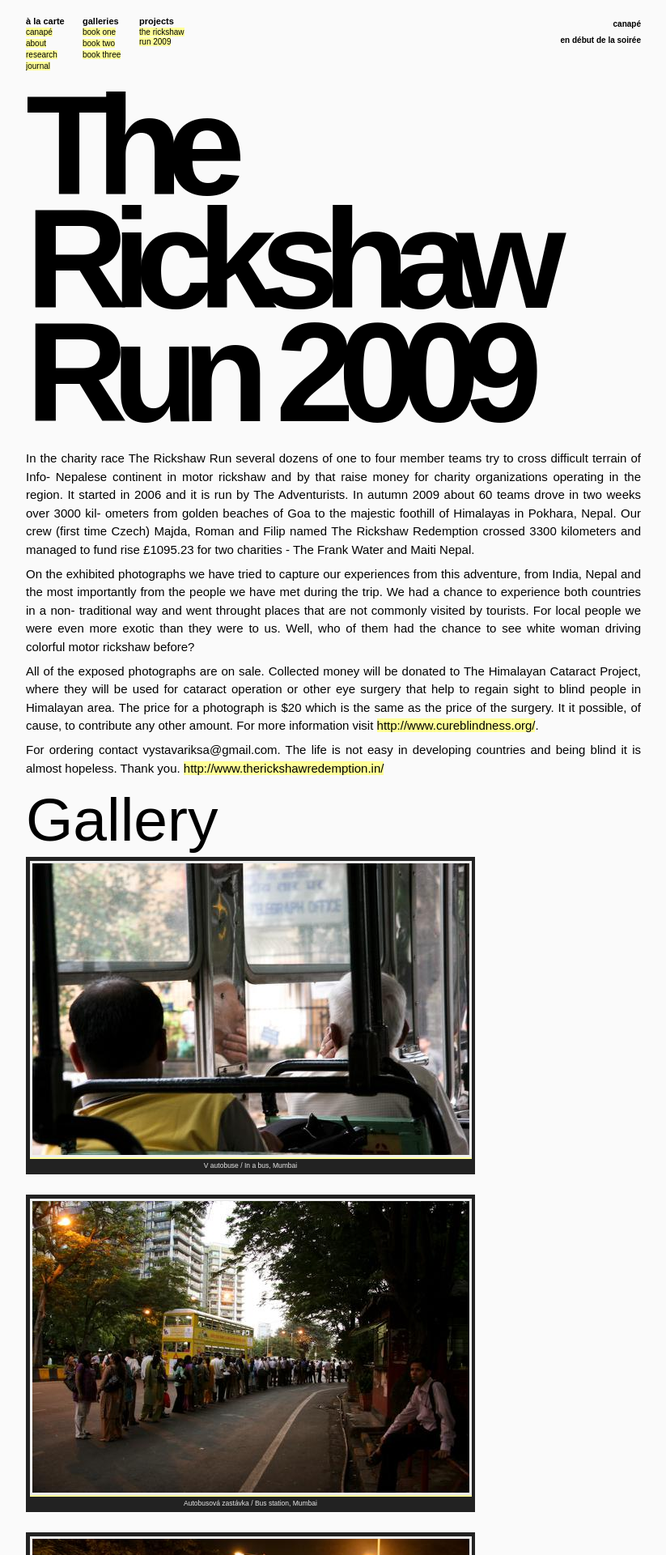
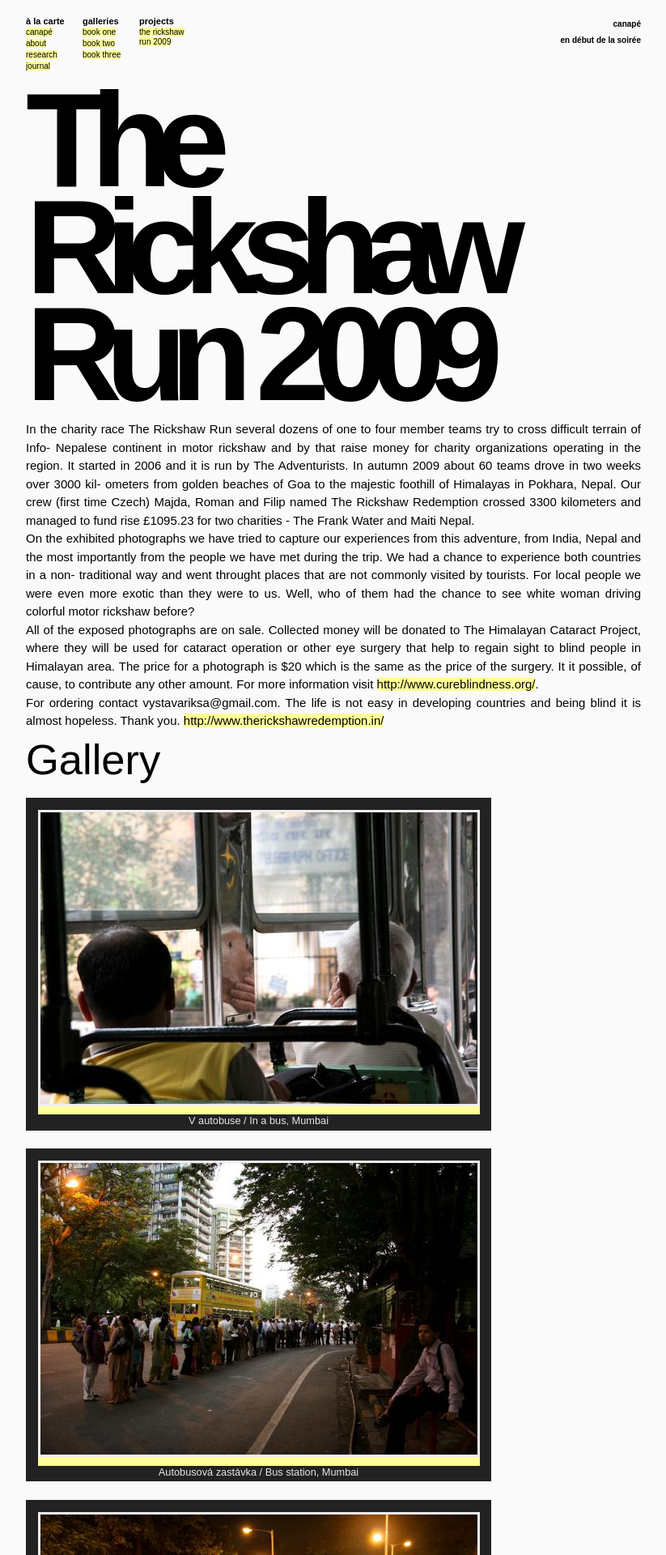
Before and after one commit to fikovnik/fikovnik.github.com, a Jekyll site: the page built from canape/projects/the-rickshaw-run-2009.md, in a window 1280 px wide. Shown: the top 1920 px of the page at 81% size, without its empty margins (18-841 px from the left). Built offline with Jekyll 4.4.1, drawn with Linux system fonts in a browser that asks for light colours.

Commit message:
Minor changes in the theme

```diff
--- a/canape/css/base.css
+++ b/canape/css/base.css
@@ -29,14 +29,30 @@ a:active {
 a:visited {
   text-decoration: none;
   background-color: #FFFF99;
-  color: black; }
+  color: black;
+}
 
 a:hover {
   text-decoration: none;
   background-color: #FFFF33;
   color: black; }
 
-a img { border: none; }
+a img {
+  border: none;
+}
+
+a:link img {
+  background-color: #fafafa;
+}
+
+a:active img {
+  background-color: #fafafa;
+}
+
+a:visited img {
+  background-color: #fafafa;
+}
+
 
 /* TOP */
 #top-section {
@@ -108,14 +124,6 @@ a img { border: none; }
 /* MAIN CONTENT */
 
 #content {
-  margin-top: 2em;
-}
-
-/* End Main Content */
-
-/* Fonts / Typefaces */
-
-#content p {
   width: 100%;
   font-size: 1.5em;
   line-height: 1.5em;
@@ -123,20 +131,36 @@ a img { border: none; }
   margin-top: 0.5em;
 }
 
+#content p {
+}
+
 #content ul {
   list-style-position: outside;
-  list-style-type: circle;
-  margin-left: 1.5em;
+  list-style-type: none;
+  margin-left: 1em;
+  margin-top: 0.5em;
+  margin-bottom: 0.5em;
 }
 
 #content ol {
-  list-style-position:outside;
-  margin-left:1.5em;
+  list-style-position: outside;
+  margin-left: 1.5em;
+  margin-top: 0.5em;
+  margin-bottom: 0.5em;
 }
 
 #content li {
   text-align:left;
-  line-height: 2em;
+}
+
+#content ul li:before {
+  content:"-";
+  position:relative;
+  left:-5px;
+}
+
+#content ul li {
+  text-indent:-5px;
 }
 
 #content a:link {
@@ -144,18 +168,19 @@ a img { border: none; }
   padding: 0;
 }
 
-h1 {
-  letter-spacing: -20px;
+#content h1 {
+  letter-spacing: -0.125em;
   line-height: 80%;
-  font-size: 1750%;
+  font-size: 1100%;
   font-weight: bold;
   font-family: Arial, Helvetica, sans-serif;
   text-align: left;
   padding-bottom: 0.1em;
+  margin-top: 0.1em;
 }
 
-h2 {
-  font-size:750%;
+#content h2 {
+  font-size:350%;
   line-height: 100%;
   font-weight: normal;
   font-family: Arial, Helvetica, sans-serif;
@@ -164,8 +189,8 @@ h2 {
   padding-bottom: 0.1em;
 }
 
-h3 {
-  font-size: 500%;
+#content h3 {
+  font-size: 350%;
   line-height: 100%;
   letter-spacing: -5px;
   font-weight: bold;
@@ -174,20 +199,28 @@ h3 {
   padding: 0px 0px 10px 0px;
 }
 
-h4 {
-  font-size: 200%;
+#content h4 {
+  font-size: 150%;
+}
+
+#content img {
+  margin-top: 0.5em;
+  margin-bottom: 0.5em;
 }
 
 /* Gallery */
 
 #content .gallery {
+  margin-top: 1em;
 }
 
 #content .gallery .photo {
   background-color:#222;
-  padding:5px;
+  padding-top: 0.5em;
+  padding-left: 1em;
+  padding-right: 1em;
   width:545px;
-  margin-bottom:25px;
+  margin-bottom: 1.5em;
   text-align: center;
 }
 
@@ -197,7 +230,6 @@ h4 {
 
 #content .gallery .label {
   font-size:0.85em;
-  padding-top: 0.5em;
   color:#e7e7e7;
 }
 
@@ -208,7 +240,7 @@ h4 {
   background-color:#eeeeee;
   border:1px solid #dddddd;
   line-height:1.2em;
-  font-size: 1.7em;
+  font-size: 1.25em;
   color:#444444;
   overflow:auto;
   -webkit-box-shadow:rgba(0,0,0,0.07) 0 1px 2px inset;
```
